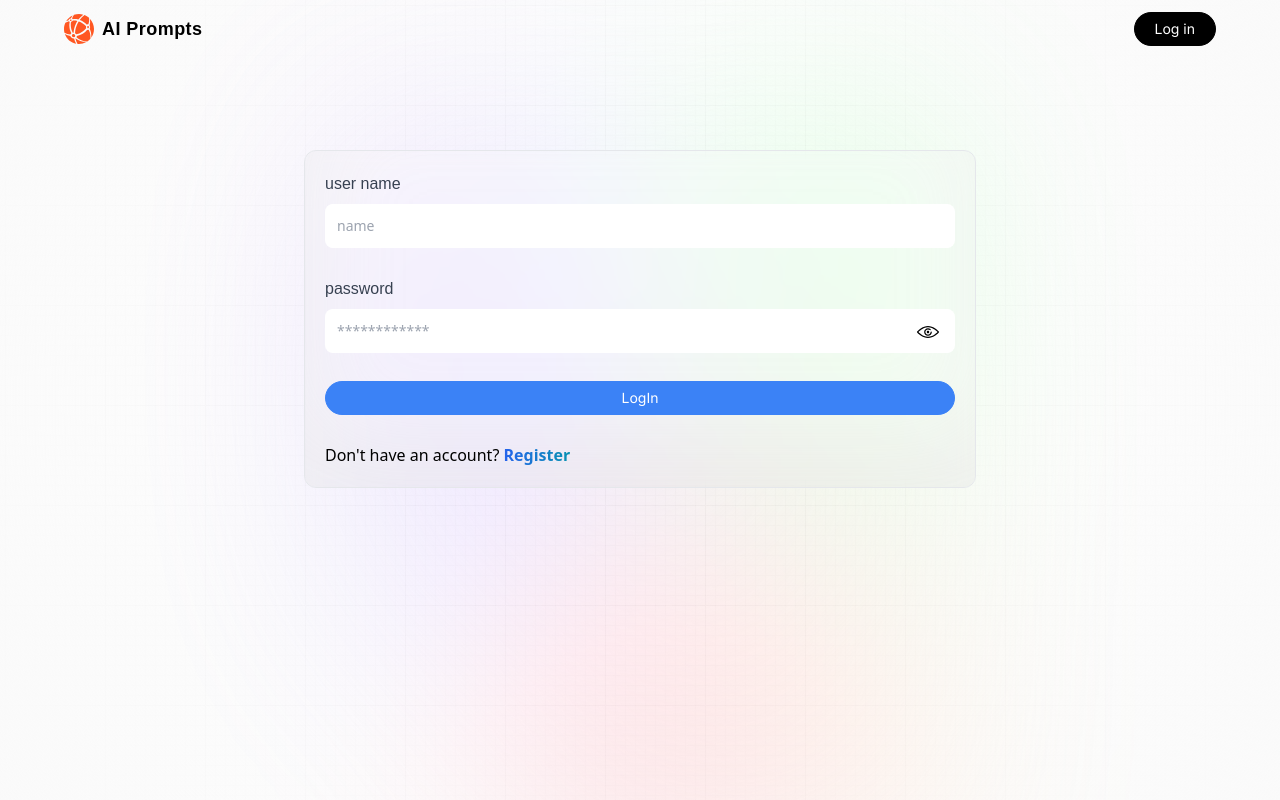
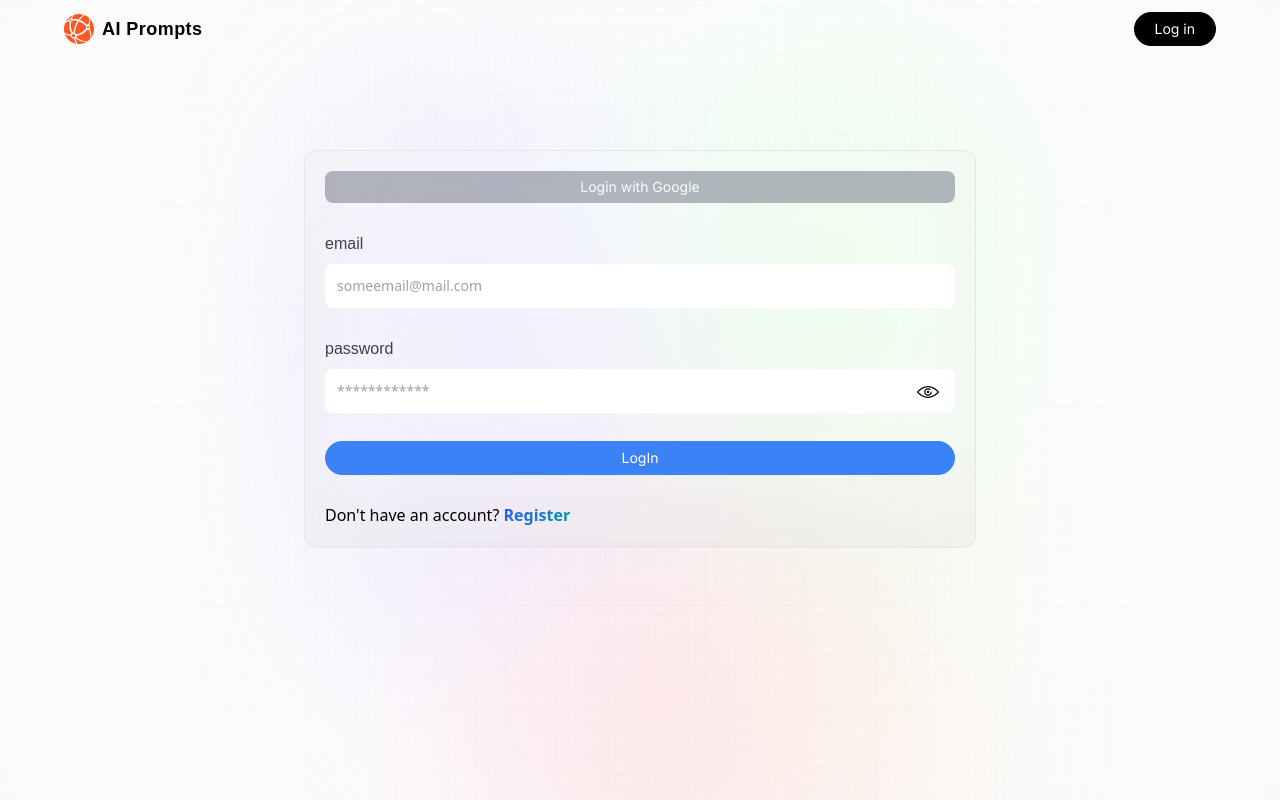
Before and after one commit to TimaRebesh/prompts_for_ui, a Next.js app: page /login in a window 1280 px wide. Built offline with nearby package versions, Linux system fonts and the light colour scheme; no server answers.

Commit message:
credentials

```diff
--- a/app/(auth)/login/ProvidersButtons.tsx
+++ b/app/(auth)/login/ProvidersButtons.tsx
@@ -16,19 +16,11 @@ export const ProvidersButtons = () => {
     })();
   }, []);
 
-  const providersValues = useMemo(() => {
-    return providers ? Object.values(providers) : null;
-  }, [providers]);
-
   return (
-    <>
-      {providersValues && providersValues.map((provider) => (
-        <SquareButton
-          key={provider.name}
-          text={`Login with ${provider.name}`}
-          onClick={() => signIn(provider.id)}
-        />
-      ))}
-    </>
+    <SquareButton
+      text='Login with Google'
+      onClick={() => providers?.google && signIn(providers.google.id)}
+      disabled={!providers?.google}
+    />
   );
 };
--- a/app/(auth)/login/loading.tsx
+++ /dev/null
@@ -1,9 +0,0 @@
-import React from 'react';
-
-const Loading = () => {
-  return (
-    <div>loading</div>
-  );
-};
-
-export default Loading;
--- a/app/(auth)/login/page.tsx
+++ b/app/(auth)/login/page.tsx
@@ -5,23 +5,26 @@ import { SubmitButton } from "@components/FormElements/Buttons";
 import { InputPassword } from "@components/FormElements/InputPassword";
 import { useForm, SubmitHandler } from "react-hook-form";
 import { Input } from "@components/FormElements/Input";
+import { signIn } from "next-auth/react";
 
 type LoginInputs = {
-  username: string;
   email: string;
   password: string;
-  confirmPassword: string;
 };
 
 const LogIn = () => {
   const {
     register,
     handleSubmit,
-    watch,
     formState: { errors },
   } = useForm<LoginInputs>();
 
-  const onSubmit: SubmitHandler<LoginInputs> = (data) => console.log(data);
+  const onSubmit: SubmitHandler<LoginInputs> = async ({ email, password }) => {
+    await signIn("credentials", {
+      email,
+      password,
+    });
+  };
 
   return (
     <section className="w-full max-w-full flex-center flex-col">
@@ -31,10 +34,10 @@ const LogIn = () => {
           onSubmit={handleSubmit(onSubmit)}
         >
           <Input
-            registration={register("username")}
-            label='user name'
-            type="text"
-            placeholder="name"
+            registration={register("email")}
+            label='email'
+            type="email"
+            placeholder="someemail@mail.com"
           />
           <InputPassword label='password' registration={register("password")} />
           <SubmitButton text="LogIn" type="submit" />
--- a/app/(auth)/register/page.tsx
+++ b/app/(auth)/register/page.tsx
@@ -25,20 +25,21 @@ const Register = () => {
     register,
     handleSubmit,
     setError,
-    watch,
     formState: { errors },
   } = useForm<RegisterInputs>({ resolver: yupResolver(schema), });
 
   const [submitting, setIsSubmitting] = useState(false);
   const router = useRouter();
 
-  const registerNewUser = async () => {
+  const registerNewUser = async ({
+    username, email, password, admin
+  }: RegisterInputs) => {
     setIsSubmitting(true);
     const newUser: Omit<User, 'id'> = {
-      username: watch('username'),
-      email: watch('email'),
-      password: watch('password'),
-      isAdmin: watch('admin')
+      username,
+      email,
+      password,
+      isAdmin: admin
     };
     try {
       const response = await fetch("/api/register/new", {
@@ -77,7 +78,7 @@ const Register = () => {
       });
       return;
     }
-    registerNewUser();
+    registerNewUser(data);
   };
 
   return (
--- a/app/api/register/new/route.ts
+++ b/app/api/register/new/route.ts
@@ -6,7 +6,8 @@ import {
 import User from "@models/user";
 import { connectToDB } from "@utils/connection";
 import { User as UserType } from "next-auth";
-import bcrypt from "bcryptjs";
+// import bcrypt from "bcryptjs";
+import { signIn } from "next-auth/react";
 
 export const POST = async (request: Request) => {
   const { username, email, password, isAdmin } = (await request.json()) as Omit<
@@ -35,17 +36,21 @@ export const POST = async (request: Request) => {
       );
     }
 
-    const salt = await bcrypt.genSalt(10);
-    const hashedPassword = await bcrypt.hash(password as string, salt);
+    // const salt = await bcrypt.genSalt(10);
+    // const hashedPassword = await bcrypt.hash(password as string, salt);
 
     const newUser = new User({
       username,
       email,
-      password: hashedPassword,
+      password,
       isAdmin,
     });
     await newUser.save();
     console.log("new user is created in db");
+    await signIn("credentials", {
+      username,
+      email,
+    });
     return responseSuccess(`user ${username} is created`);
   } catch (error) {
     return responseError500("Failed to create a new user");
```
